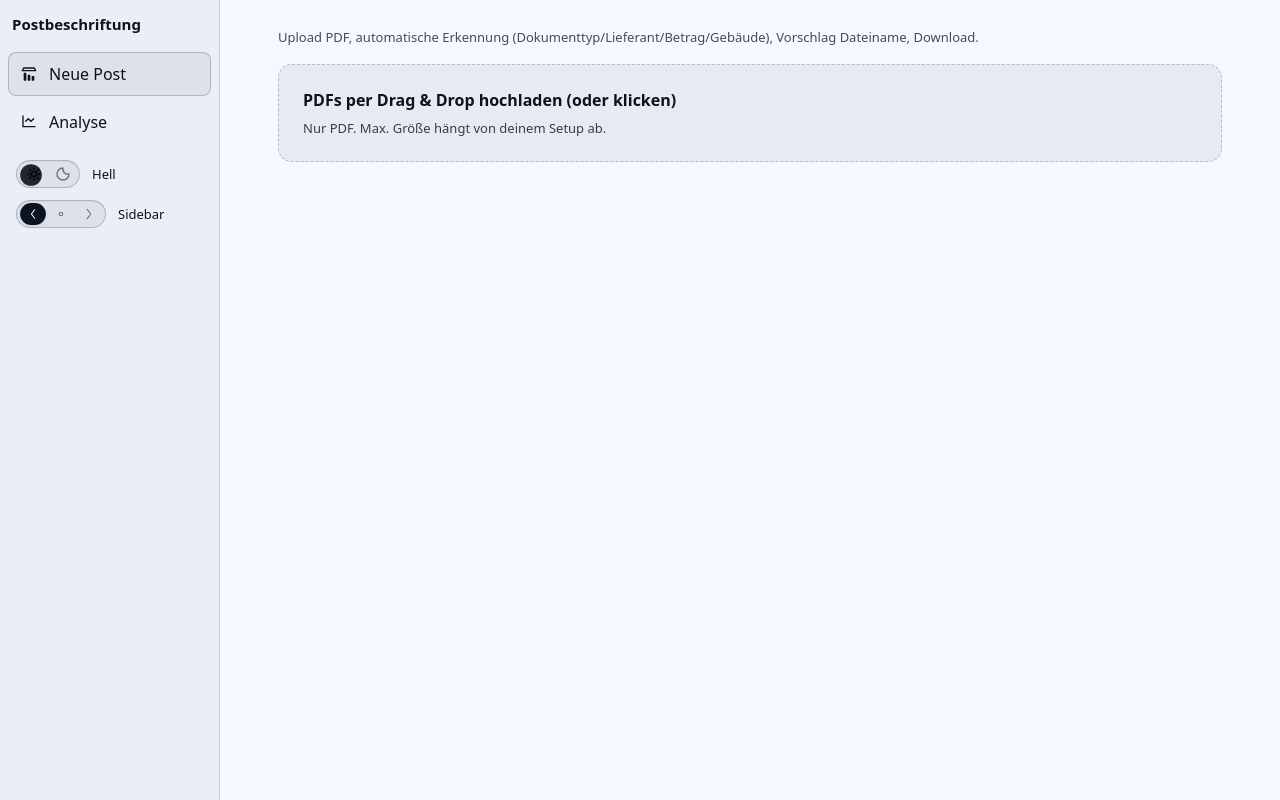
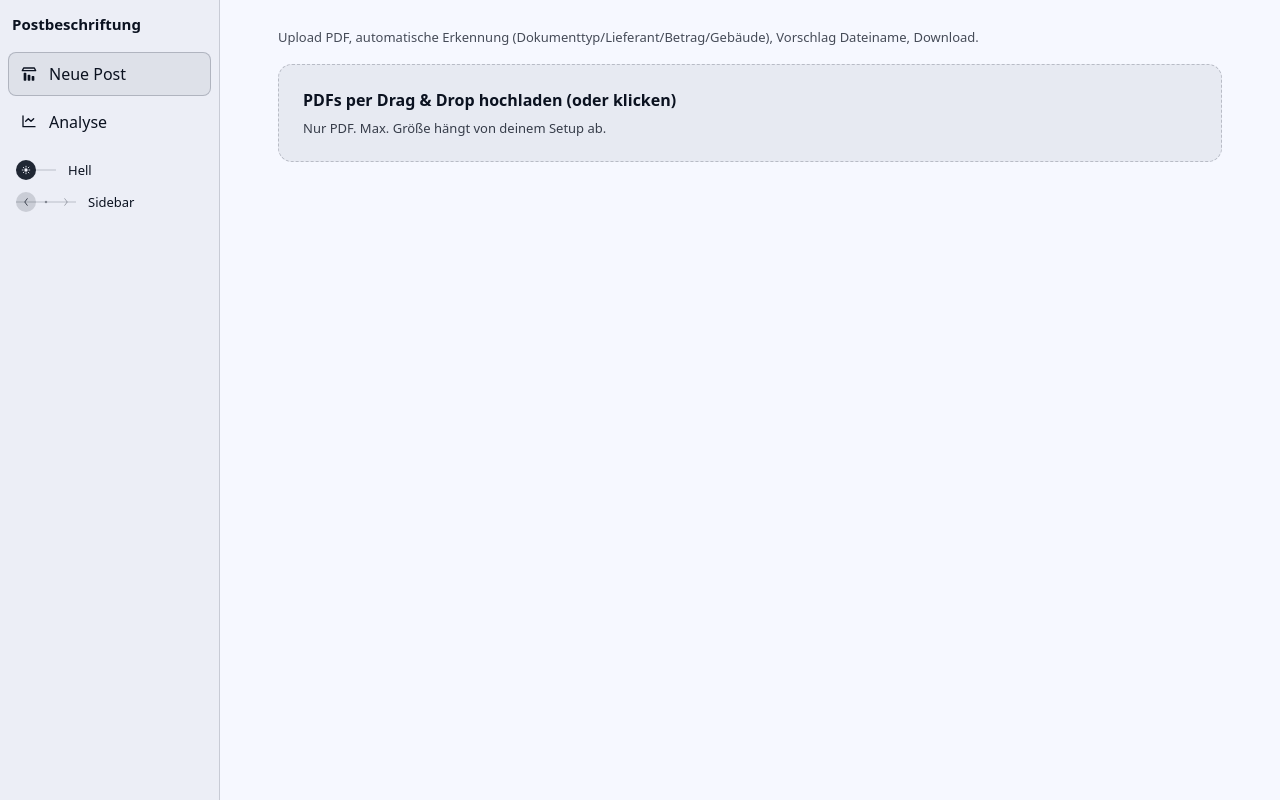
Before and after one commit to pohlandnicos/postbeschriftung, a Next.js app in the folder apps/web/: page / in a window 1280 px wide. Built offline with nearby package versions, Linux system fonts and the light colour scheme.

Commit message:
Switch to ultra minimal switch design

```diff
--- a/apps/web/app/components/Sidebar.tsx
+++ b/apps/web/app/components/Sidebar.tsx
@@ -3,20 +3,21 @@
 import { usePathname } from 'next/navigation';
 import Link from 'next/link';
 import { useState, useEffect } from 'react';
-import { ThemeSwitch } from './ThemeSwitch';
-import { SidebarSwitch, type SidebarMode } from './SidebarSwitch';
+import { Switch } from './Switch';
+import { TriSwitch } from './TriSwitch';
 
 export type SidebarProps = {
   // add props here if needed
 };
 
 const Sidebar = () => {
-  const [mode, setMode] = useState<SidebarMode>('expanded');
+  const [collapsed, setCollapsed] = useState(false);
   const [hovered, setHovered] = useState(false);
   const [theme, setTheme] = useState<'light' | 'dark'>('dark');
   const pathname = usePathname();
 
-  const isExpanded = mode === 'expanded' || (mode === 'hover' && hovered);
+  const mode = collapsed ? (hovered ? 'center' : 'right') : 'left';
+  const isExpanded = !collapsed || hovered;
 
   useEffect(() => {
     const saved = window.localStorage.getItem('theme');
@@ -105,12 +106,47 @@ const Sidebar = () => {
 
         <div style={{ marginTop: 'auto', padding: '12px 8px', display: 'flex', flexDirection: 'column', gap: 12, opacity: isExpanded ? 1 : 0.85, transition: 'opacity 0.2s ease' }}>
           <div style={{ display: 'flex', alignItems: 'center', gap: 12 }}>
-            <ThemeSwitch value={theme} onChange={toggleTheme} />
+            <Switch
+              value={theme === 'dark'}
+              onChange={() => toggleTheme()}
+              leftIcon={
+                <svg width="10" height="10" viewBox="0 0 24 24" fill="none" xmlns="http://www.w3.org/2000/svg">
+                  <circle cx="12" cy="12" r="4" fill="currentColor" />
+                  <path d="M12 5V3M12 21v-2M5 12H3M21 12h-2M7 7L5.5 5.5M19 19l-1.5-1.5M7 17l-1.5 1.5M19 5l-1.5 1.5" stroke="currentColor" strokeWidth="2" strokeLinecap="round" />
+                </svg>
+              }
+              rightIcon={
+                <svg width="10" height="10" viewBox="0 0 24 24" fill="none" xmlns="http://www.w3.org/2000/svg">
+                  <path d="M12 3a7.5 7.5 0 0 0 9 9 9 9 0 1 1-9-9z" fill="currentColor" />
+                </svg>
+              }
+            />
             {isExpanded && <div style={{ fontSize: 13 }}>{theme === 'dark' ? 'Dunkel' : 'Hell'}</div>}
           </div>
 
           <div style={{ display: 'flex', alignItems: 'center', gap: 12 }}>
-            <SidebarSwitch value={mode} onChange={setMode} />
+            <TriSwitch
+              value={mode as 'left' | 'center' | 'right'}
+              onChange={(v) => {
+                setCollapsed(v === 'right');
+                setHovered(v === 'center');
+              }}
+              leftIcon={
+                <svg width="10" height="10" viewBox="0 0 24 24" fill="none" xmlns="http://www.w3.org/2000/svg">
+                  <path d="M15 4l-6 8 6 8" stroke="currentColor" strokeWidth="2" strokeLinecap="round" strokeLinejoin="round" />
+                </svg>
+              }
+              centerIcon={
+                <svg width="10" height="10" viewBox="0 0 24 24" fill="none" xmlns="http://www.w3.org/2000/svg">
+                  <circle cx="12" cy="12" r="3" fill="currentColor" />
+                </svg>
+              }
+              rightIcon={
+                <svg width="10" height="10" viewBox="0 0 24 24" fill="none" xmlns="http://www.w3.org/2000/svg">
+                  <path d="M9 20l6-8-6-8" stroke="currentColor" strokeWidth="2" strokeLinecap="round" strokeLinejoin="round" />
+                </svg>
+              }
+            />
             {isExpanded && <div style={{ fontSize: 13 }}>Sidebar</div>}
           </div>
         </div>
--- /dev/null
+++ b/apps/web/app/components/Switch.tsx
@@ -0,0 +1,65 @@
+'use client';
+
+type SwitchProps = {
+  value: boolean;
+  onChange: (value: boolean) => void;
+  leftIcon?: React.ReactNode;
+  rightIcon?: React.ReactNode;
+};
+
+export function Switch({ value, onChange, leftIcon, rightIcon }: SwitchProps) {
+  return (
+    <button
+      type="button"
+      onClick={() => onChange(!value)}
+      style={{
+        padding: 0,
+        margin: 0,
+        border: 0,
+        background: 'none',
+        cursor: 'pointer',
+        position: 'relative',
+        width: 40,
+        height: 20,
+        display: 'flex',
+        alignItems: 'center'
+      }}
+    >
+      <div
+        style={{
+          position: 'absolute',
+          left: 0,
+          right: 0,
+          height: 2,
+          background: 'var(--border)',
+          opacity: 0.5
+        }}
+      />
+      <div
+        style={{
+          width: 20,
+          height: 20,
+          borderRadius: '50%',
+          background: 'var(--fg)',
+          opacity: 0.9,
+          transform: `translateX(${value ? '20px' : '0'})`,
+          transition: 'transform 0.15s ease'
+        }}
+      >
+        <div
+          style={{
+            position: 'absolute',
+            inset: 0,
+            display: 'flex',
+            alignItems: 'center',
+            justifyContent: 'center',
+            color: 'var(--bg)',
+            fontSize: 12
+          }}
+        >
+          {value ? rightIcon : leftIcon}
+        </div>
+      </div>
+    </button>
+  );
+}
--- /dev/null
+++ b/apps/web/app/components/TriSwitch.tsx
@@ -0,0 +1,121 @@
+'use client';
+
+type TriSwitchValue = 'left' | 'center' | 'right';
+
+type TriSwitchProps = {
+  value: TriSwitchValue;
+  onChange: (value: TriSwitchValue) => void;
+  leftIcon?: React.ReactNode;
+  centerIcon?: React.ReactNode;
+  rightIcon?: React.ReactNode;
+};
+
+export function TriSwitch({ value, onChange, leftIcon, centerIcon, rightIcon }: TriSwitchProps) {
+  return (
+    <div
+      style={{
+        position: 'relative',
+        width: 60,
+        height: 20,
+        display: 'flex',
+        alignItems: 'center',
+        justifyContent: 'space-between'
+      }}
+    >
+      <div
+        style={{
+          position: 'absolute',
+          left: 0,
+          right: 0,
+          height: 2,
+          background: 'var(--border)',
+          opacity: 0.5
+        }}
+      />
+      <button
+        type="button"
+        onClick={() => onChange('left')}
+        style={{
+          padding: 0,
+          margin: 0,
+          border: 0,
+          background: 'none',
+          cursor: 'pointer',
+          width: 20,
+          height: 20,
+          borderRadius: '50%',
+          opacity: value === 'left' ? 0.9 : 0.4,
+          transition: 'opacity 0.15s ease',
+          display: 'flex',
+          alignItems: 'center',
+          justifyContent: 'center',
+          color: 'var(--fg)',
+          fontSize: 12
+        }}
+      >
+        {leftIcon}
+      </button>
+
+      <button
+        type="button"
+        onClick={() => onChange('center')}
+        style={{
+          padding: 0,
+          margin: 0,
+          border: 0,
+          background: 'none',
+          cursor: 'pointer',
+          width: 20,
+          height: 20,
+          borderRadius: '50%',
+          opacity: value === 'center' ? 0.9 : 0.4,
+          transition: 'opacity 0.15s ease',
+          display: 'flex',
+          alignItems: 'center',
+          justifyContent: 'center',
+          color: 'var(--fg)',
+          fontSize: 12
+        }}
+      >
+        {centerIcon}
+      </button>
+
+      <button
+        type="button"
+        onClick={() => onChange('right')}
+        style={{
+          padding: 0,
+          margin: 0,
+          border: 0,
+          background: 'none',
+          cursor: 'pointer',
+          width: 20,
+          height: 20,
+          borderRadius: '50%',
+          opacity: value === 'right' ? 0.9 : 0.4,
+          transition: 'opacity 0.15s ease',
+          display: 'flex',
+          alignItems: 'center',
+          justifyContent: 'center',
+          color: 'var(--fg)',
+          fontSize: 12
+        }}
+      >
+        {rightIcon}
+      </button>
+
+      <div
+        style={{
+          position: 'absolute',
+          width: 20,
+          height: 20,
+          borderRadius: '50%',
+          background: 'var(--fg)',
+          opacity: 0.15,
+          transform: `translateX(${value === 'left' ? '0' : value === 'center' ? '20px' : '40px'})`,
+          transition: 'transform 0.15s ease'
+        }}
+      />
+    </div>
+  );
+}
```
